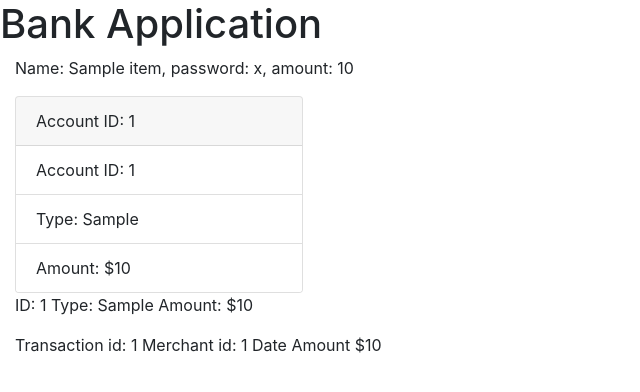
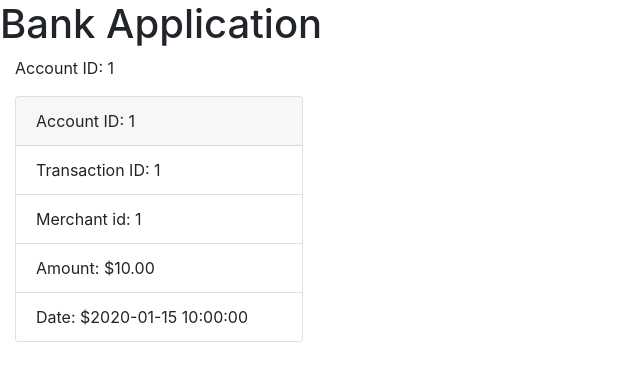
Before and after one commit to SeanGrimes44/BankApplication, a Flask app: template bankapp/templates/transactions.html in a window 1280 px wide. Shown: the part 56-448 px from the top of the page, without its empty margins (0-640 px from the left). Run offline with Flask 2, Linux system fonts and the light colour scheme; tables that the repository leaves empty hold one stand-in row (values such as "Sample post"); the template is opened without the code that fills it: values that come from a table or form of the project are taken from there, most other values are stand-ins (such as "Sample title", 1, 10 or a date in 2020).

Commit message:
Fixed viewing accounts

```diff
--- a/bankapp/customers.py
+++ b/bankapp/customers.py
@@ -47,7 +47,7 @@ class Transaction(db.Model):
 	merchant_id = db.Column("merchant", db.Integer)
 	amount = db.Column("transfer_amount", db.Numeric(scale=2))
 	#date
-	date_sent = db.Column(db.DateTime, default=datetime.utcnow())
+	date_sent = db.Column(db.DateTime, default=datetime.utcnow)
 	receiver_id = db.Column(db.Integer, db.ForeignKey("account.id"), nullable=False)
 
 
--- a/bankapp/templates/transactions.html
+++ b/bankapp/templates/transactions.html
@@ -3,22 +3,19 @@
 {% block content%}
 
 	{% for item in values %}
-		<p>Name: {{item.name}}, password: {{item.password}}, amount: {{item.amount}}</p>
-		{% for ac in item.accounts %}
+		<p>Account ID: {{item.bank_id}}</p>
+		{% for tr in item.transactions %}
 		    <div class="card" style="width: 18rem;">
 			<div class="card-header">
 			  Account ID: {{ac.bank_id}}
 			</div>
 			<ul class="list-group list-group-flush">
-			  <li class="list-group-item">Account ID: {{ac.bank_id}}</li>
-			  <li class="list-group-item">Type: {{ac.account_type}}</li>
-			  <li class="list-group-item">Amount: ${{ac.amount}}</li>
+			  <li class="list-group-item">Transaction ID: {{tr._id}}</li>
+			  <li class="list-group-item">Merchant id: {{tr.merchant_id}}</li>
+			  <li class="list-group-item">Amount: ${{tr.amount}}</li>
+			  <li class="list-group-item">Date: ${{tr.date_sent}}</li>
 			 </ul>
 			</div>
-			<p>ID: {{ac.bank_id}} Type: {{ac.account_type}} Amount: ${{ac.amount}}</p>
-			{% for tra in ac.transactions %}
-				<p>Transaction id: {{tra._id}} Merchant id: {{tra.merchant_id}} Date Amount ${{tra.amount}}</p>
-			{% endfor %}
 		{% endfor %}
 	{% endfor %}
 {% endblock %}
```
Also changed, not shown: bankapp/routes.py (+14 -6 lines), bankapp/templates/view.html (+22 -4 lines), bankapp/users.sqlite3.
